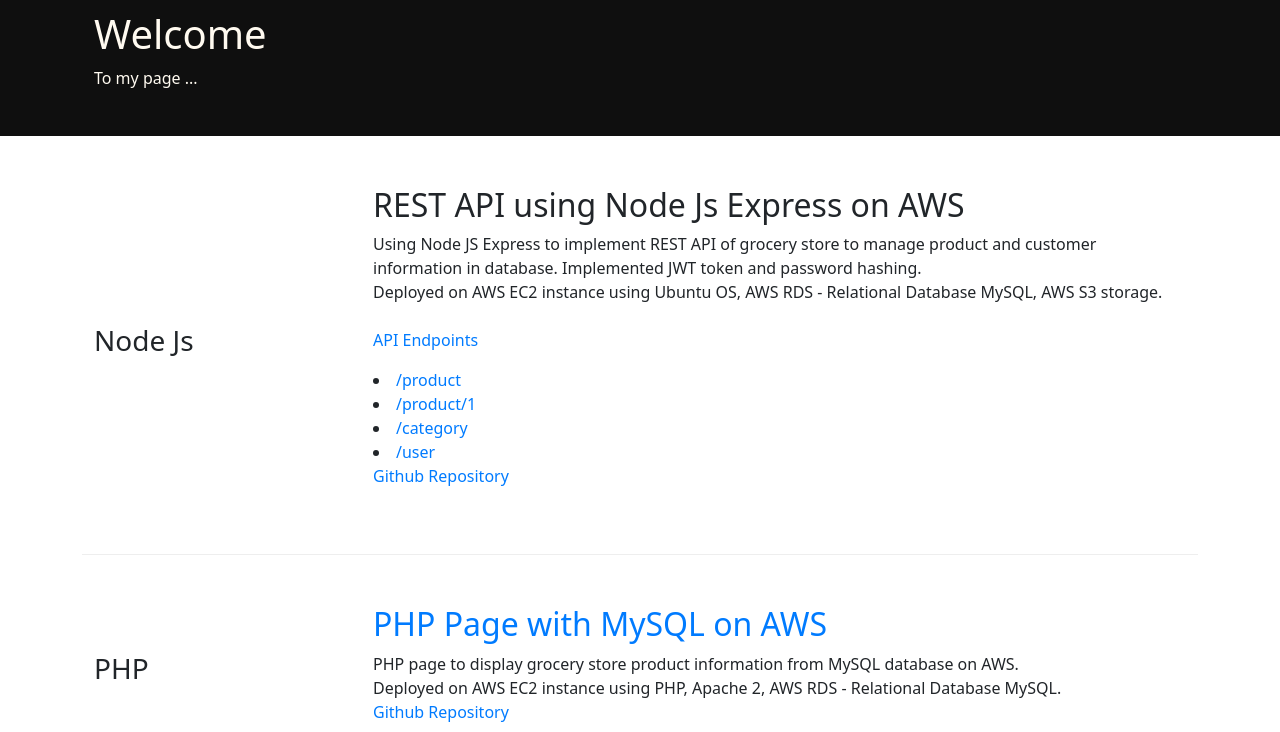
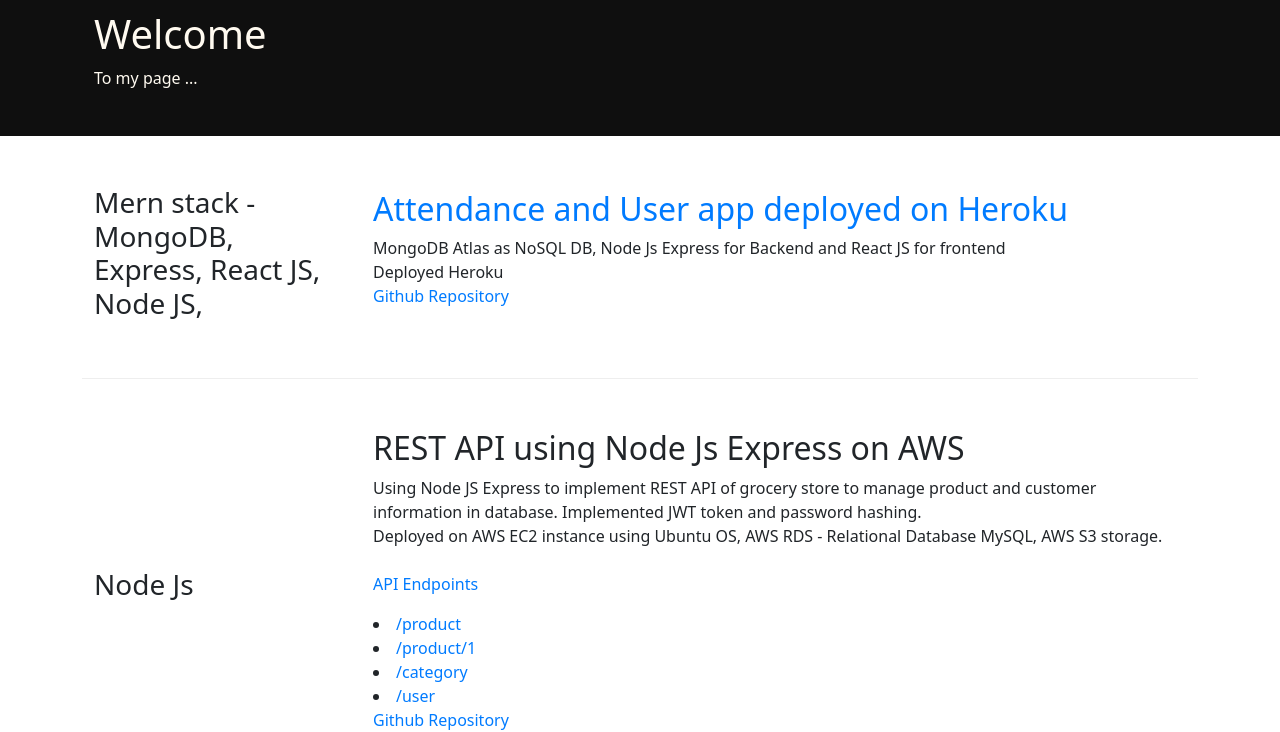
Before and after one commit to PwtanSG/pwtansg.github.io, a plain HTML site: page index.html in a window 1280 px wide. Shown: the part 70-802 px from the top of the page. Drawn offline with nearby package versions, Linux system fonts and the light colour scheme.

Commit message:
Add Mern stack

```diff
--- a/index.html
+++ b/index.html
@@ -49,6 +49,23 @@
     </header>
 
     <div class="container">
+        <div class="row row-content align-items-center">
+            <div class="col-12 col-sm-4 col-md-3">
+                <h3>Mern stack -  MongoDB, Express, React JS, Node JS, </h3>
+            </div>
+            <div class="col col-sm col-md">
+                <div class="media">
+                    <div class="media-body">
+                        <h2 class="mt-0"><a href="">Attendance and User app deployed on Heroku</a></h2>
+                        <p class="d-sm-block">
+                            MongoDB Atlas as NoSQL DB, Node Js Express for Backend and React JS for frontend<br>
+                            Deployed Heroku<br>
+                            <a href="https://github.com/PwtanSG/hr-app">Github Repository</a>
+                        </p>
+                    </div>
+                </div>
+            </div>
+        </div>
         <div class="row row-content align-items-center">
             <div class="col-12 col-sm-4 col-md-3">
                 <h3>Node Js</h3>
```
